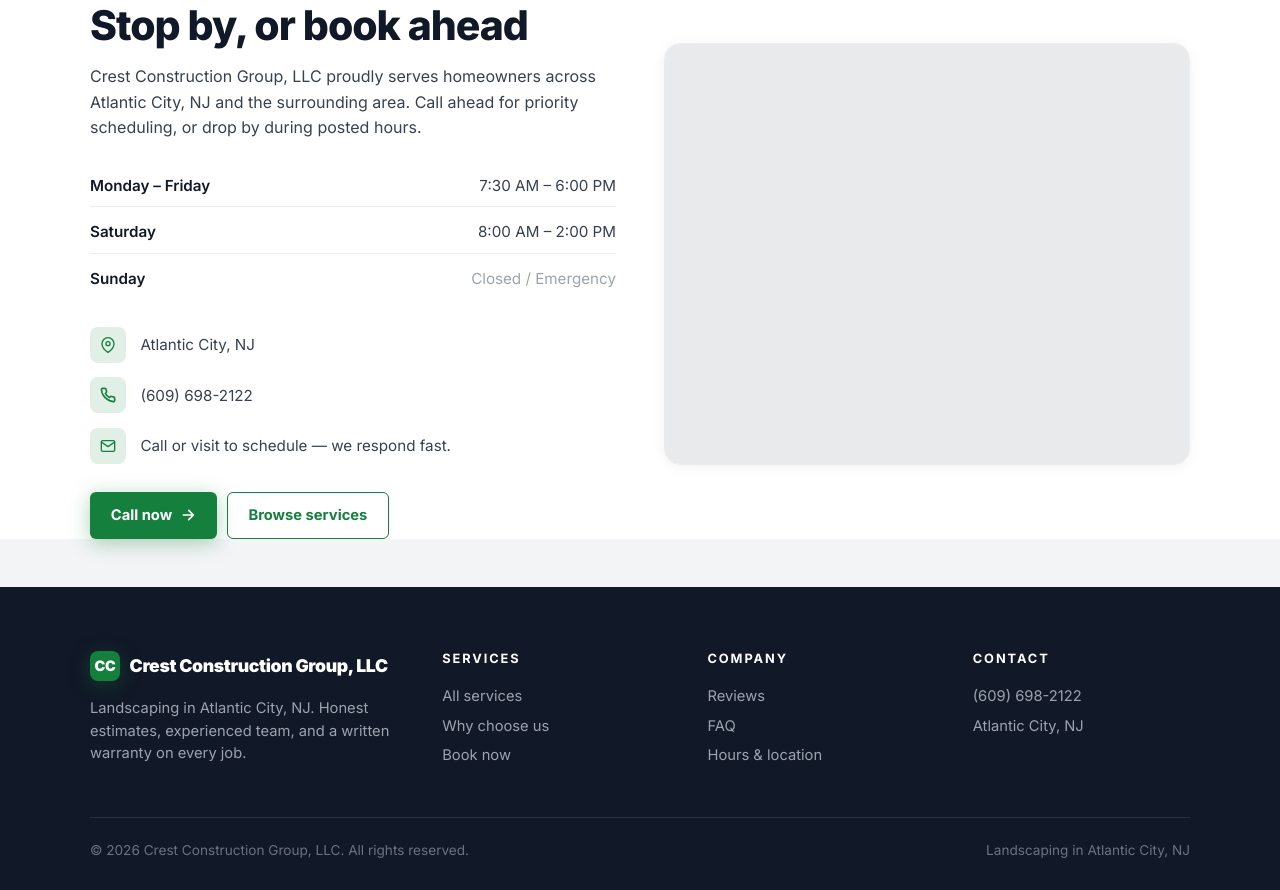
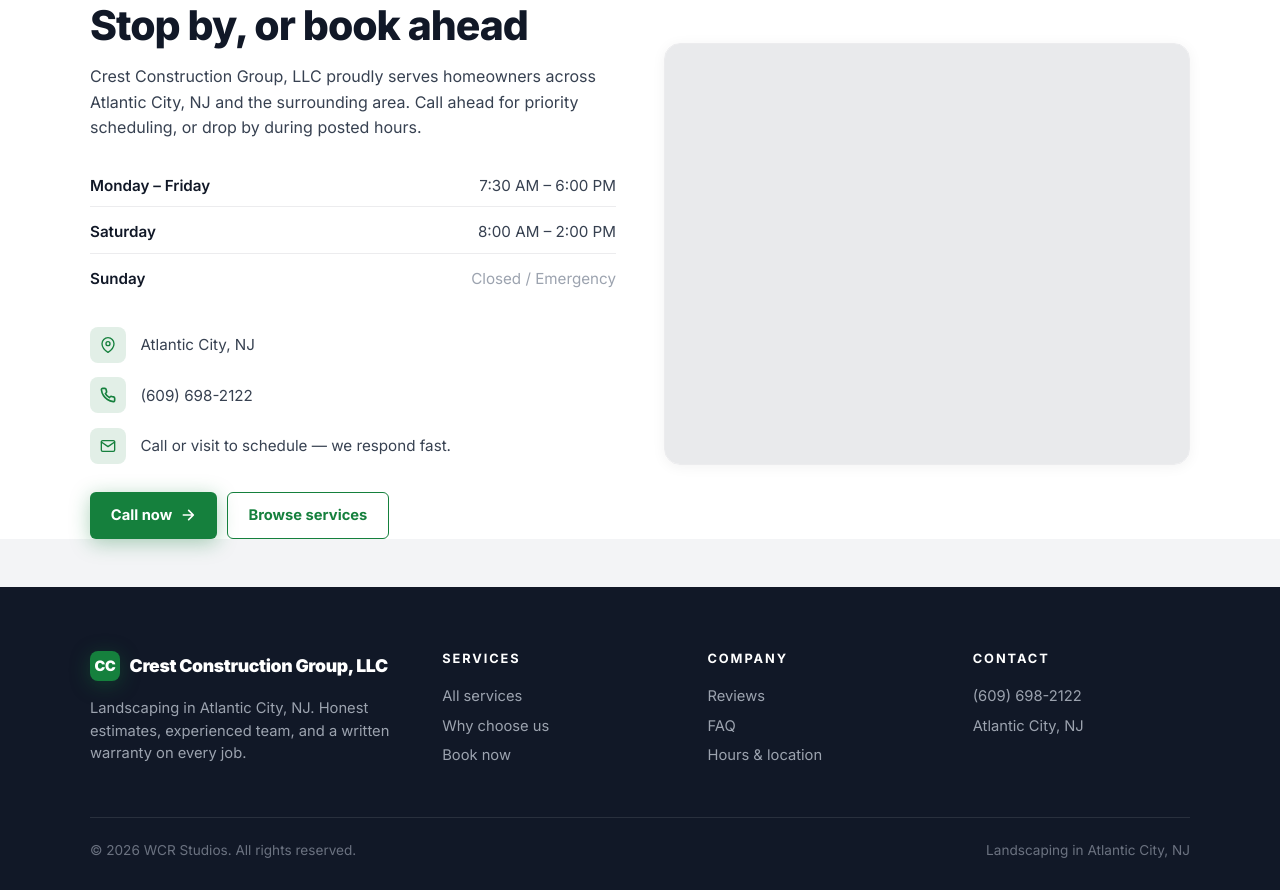
Before and after one commit to Wrenbjor/trades--crest-construction-group-llc, a plain HTML site: page index.html in a window 1280 px wide. Shown: the part 4815-5705 px from the top of the page. Drawn offline with nearby package versions, Linux system fonts and the light colour scheme; no server answers.

Commit message:
Update site

```diff
--- a/index.html
+++ b/index.html
@@ -605,7 +605,7 @@
     </div>
   </div>
   <div class="foot-bottom">
-    <div>&copy; 2026 Crest Construction Group, LLC. All rights reserved.</div>
+    <div>&copy; 2026 WCR Studios. All rights reserved.</div>
     <div>Landscaping in Atlantic City, NJ</div>
   </div>
 </footer>
```
